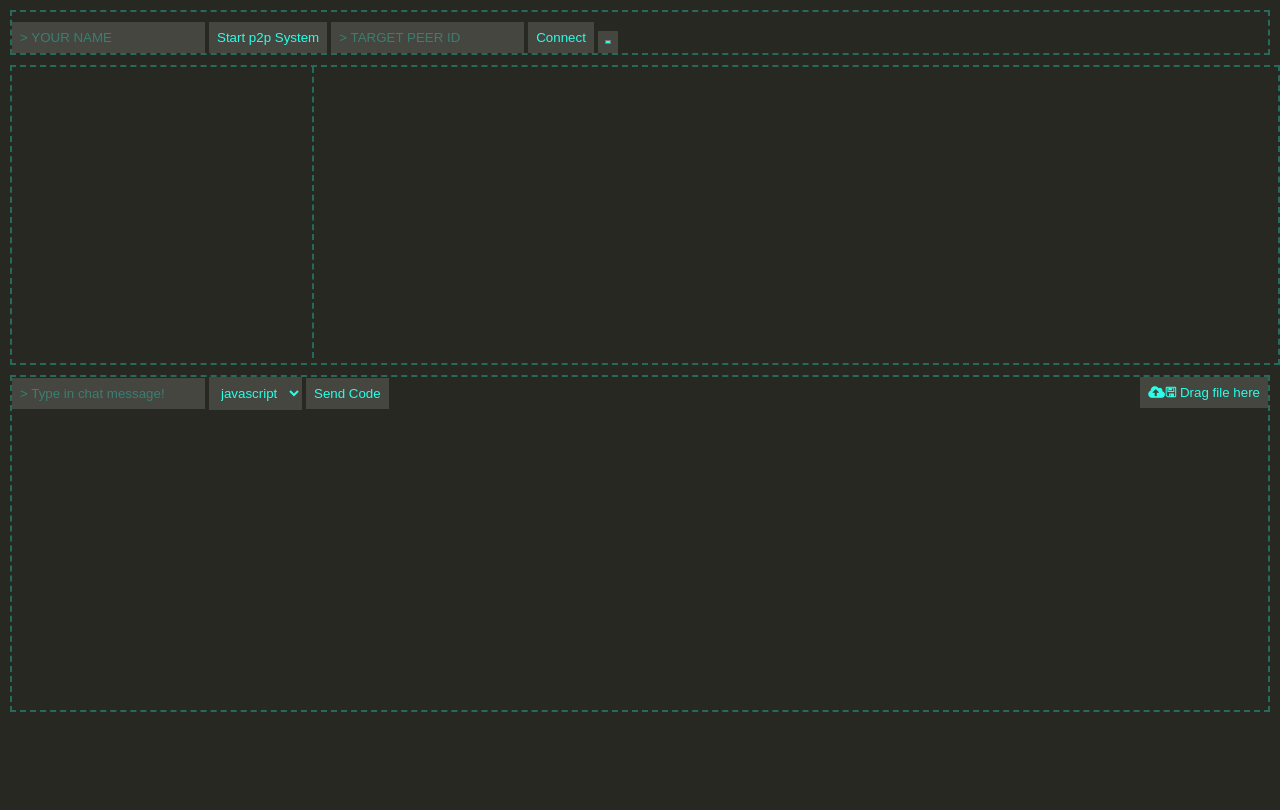
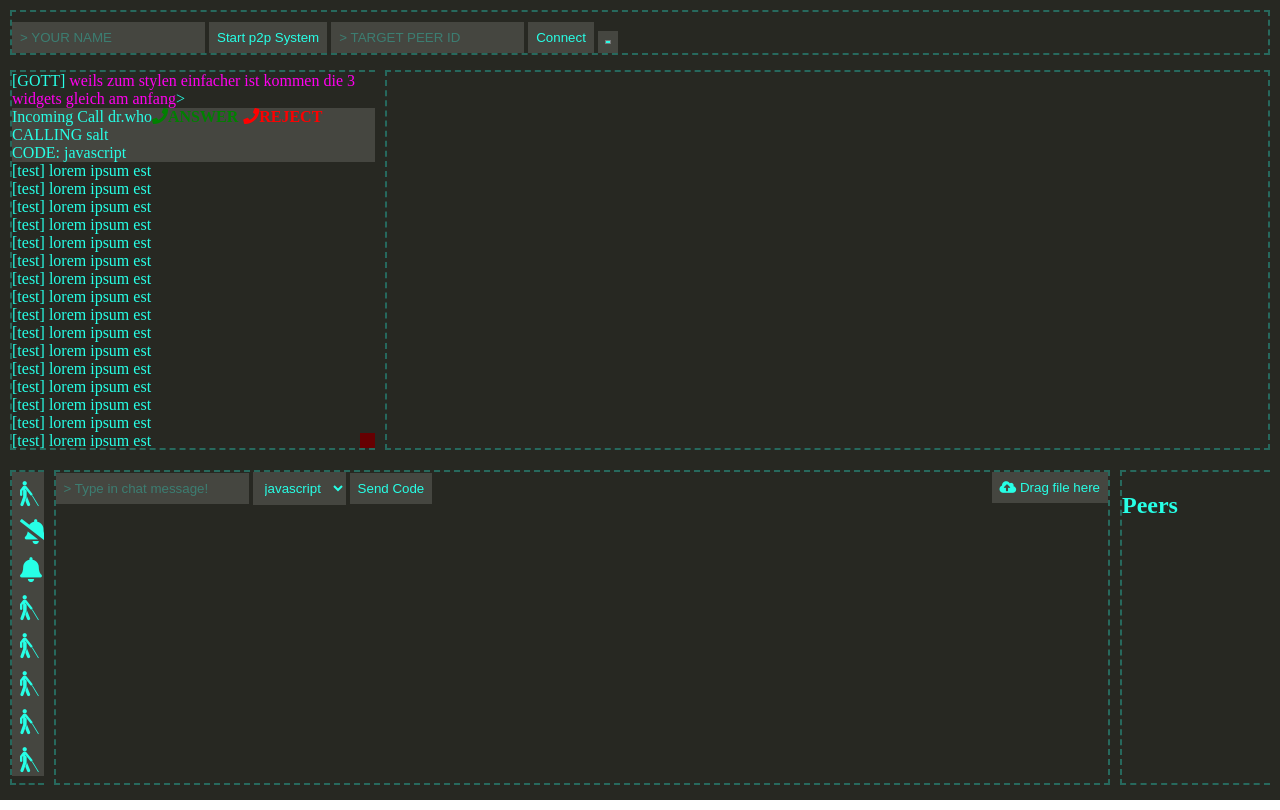
Before and after one commit to salt42/snipChat, a plain HTML site: page src/chat.html in a window 1280 px wide. Drawn offline with nearby package versions, Linux system fonts and the light colour scheme.

Commit message:
refactoring

```diff
--- a/src/snipChat.css
+++ b/src/snipChat.css
@@ -1,6 +1,9 @@
+/*region general*/
 #chatBox {
     --color: #27ffe6;
+    --color-high: #ff00ee;
     --color-use: #8bff87;
+    --color-response: #8bff87;
     --colorRGB: 255, 0, 153;
     --color-instruct: rgba(var(--colorRGB), 0.3);
     --bg-color-1: #272822;
@@ -9,8 +12,13 @@
     background: var(--bg-color-1);
     color: var(--color);
     padding: 5px;
-    height: 100%;
+    position: fixed;
+    top: 0;
+    left: 0;
+    right: 0;
+    bottom: 0;
 }
+
 #chatBox .box {
     box-sizing: border-box;
     border: var(--border);
@@ -18,6 +26,21 @@
     padding: 0px;
     overflow: hidden;
 }
+/*endregion*/
+
+/*region flex*/
+#chatBox .flex {
+    display: flex;
+}
+#chatBox.flex-vert,
+#chatBox .flex-vert {
+    display: flex;
+    flex-direction: column;
+}
+
+/*endregion*/
+
+/*region inputs*/
 #chatBox input,
 #chatBox select,
 #chatBox button {
@@ -26,33 +49,141 @@
     border: 0px;
     padding: 8px;
 }
+
 #chatBox input.color {
     padding: 5px;
     height: 22px;
     width: 20px;
     vertical-align: bottom;
 }
+
 #chatBox button {
-    height: 100%;
+    position: relative;
+    border: none;
+    outline: none;
+    cursor: pointer;
+    overflow: hidden;
+}
+#chatBox button:hover {
+    color: var(--color-response);
+}
+
+#chatBox button i:hover {
+    color: var(--color-response);
 }
 ::-webkit-input-placeholder {
     color: var(--color-instruct);
 }
-#chatBox .msg-box {
-    border-right: var(--border);
-    list-style: none;
-    padding: 0;
+
+/*endregion*/
+
+/*region flex layout*/
+#chatBox > div > .functions {
+    margin: 5px 5px 10px 5px;
+    width: 40px;
+}
+
+#chatBox > .connection {
+    flex-shrink: 0;
+}
+
+#chatBox > .messages {
+    display: flex;
+    flex-shrink: 0;
+    flex-grow: 0;
+    position: relative;
+    width: 100%;
+    min-height: 200px;
+    padding-bottom: 5px;
+    overflow: hidden;
+    max-height: 50%;
+}
+
+#chatBox > .messages .file-widget-view {
+    width: 100%;
+}
+
+#chatBox > div > .send {
+    /*min-height: 200px;*/
+    width: 100%;
+    flex-grow: 1;
+}
+#chatBox > .bottom.flex {
+    flex-grow: 1;
+}
+/*endregion*/
+
+/*region scroll bars*/
+::-webkit-scrollbar {
+    width: 3px;
+}
+
+::-webkit-scrollbar-button {
+    /*background-color: var(--color);*/
+    border: var(--border);
+}
+
+::-webkit-scrollbar-track {
+    background-color: transparent;
+}
+
+::-webkit-scrollbar-track-piece {
+    background-color: transparent;
+}
+
+::-webkit-scrollbar-thumb {
+    height: 50px;
+    border: var(--border);
+    border-color: var(--color);
+    border-radius: 0;
+}
+::-webkit-scrollbar-thumb:hover {
+    border-color: var(--color-use);
+ }
+::-webkit-scrollbar-corner {
+    background-color: #999;
+}
+
+::-webkit-resizer {
+    background-color: #660002;
+}
+
+/*endregion*/
+
+/*region side functions */
+#chatBox > div > .functions {
+    border-right: 0;
     overflow-y: scroll;
 }
-#chatBox .msg-box li{
+#chatBox > div > .functions > button {
+    width: 100%;
+    height: 38px;
+    color: var(--color) !important;
+    font-size: 25px !important;
+}
+
+/*endregion*/
+
+/*region msg box */
+#chatBox>.messages>.msg-box {
+    border-right: 0;
+    /*max-height: 100%;*/
+    min-width: 300px;
+    resize: horizontal;
+    overflow-y: scroll;
+}
+
+#chatBox .msg-box li {
     word-wrap: break-word;
 }
+
 #chatBox .msg-box .inline-widget {
     display: inline-block;
     background: var(--bg-color-2);
     cursor: pointer;
     width: 100%;
 }
+
 #chatBox .msg-box .inline-widget[name="file"] {
     background: var(--bg-color-2);
     box-sizing: border-box;
@@ -64,11 +195,15 @@
     font-size: 26px;
     padding: 5px;
 }
+
 #chatBox .msg-box .inline-widget[name="file"] a {
-    color: #ff0099;
+    color: var(--color-high);
     text-decoration: none;
 }
-#chatBox .msg-box .inline-widget[name="file"] i {}
+
+#chatBox .msg-box .inline-widget[name="file"] i {
+}
+
 #chatBox .msg-box .inline-widget[name="file"] ul {
     float: right;
     display: inline-block;
@@ -79,42 +214,47 @@
     font-weight: bold;
     width: 60%;
 }
+
 #chatBox .msg-box .inline-widget[name="file"] ul li span {
     font-weight: normal;
     float: right;
 }
+
 #chatBox .msg-box .inline-widget[name="file"] .source {}
+
 #chatBox .msg-box .inline-widget[name="file"] .size {}
+
 #chatBox .msg-box .inline-widget[name="file"] .name {}
+/*endregion*/
+
+/*region peer list*/
+#chatBox > .bottom.flex > .peer-list {
+    border-right: 0;
+    overflow-y: scroll;
+    min-width: 150px;
+}
+
+/*endregion*/
+
+/*region send box*/
 #chatBox .dropBox {
     float: right;
     box-sizing: border-box;
 }
+
 #chatBox .dropBox.hover {
     box-sizing: border-box;
     border: var(--border);
 }
-#chatBox i {
-    font-style: normal;
+
+/*endregion*/
+
+/*region ripple effect */
+#chatBox .ripple {
+    overflow: hidden;
 }
 
-
-
-#chatBox button{
-    position: relative;
-    border: none;
-    outline:none;
-    cursor: pointer;
-    overflow:hidden;
-    /*color: white;*/
-    /*padding: 18px 60px;*/
-    /*border-radius: 2px;*/
-    /*font-size: 22px;*/
-}
-#chatBox .ripple{
-    overflow:hidden;
-}
-#chatBox .ripple-effect{
+#chatBox .ripple-effect {
     position: absolute;
     border-radius: 50%;
     width: 50px;
@@ -122,6 +262,9 @@
     background: var(--color-use);
     animation: ripple-animation 2s;
 }
+
+
+
 @keyframes ripple-animation {
     from {
         transform: scale(1);
@@ -132,19 +275,36 @@
         opacity: 0;
     }
 }
+
+/*endregion*/
+
+/************ WIDGETS ************/
+
+/*region widget call*/
 #chatBox svg {
     height: 30px;
     width: 70px;
 }
-path{
+
+path {
     stroke-linecap: square;
     stroke: white;
     stroke-width: 0.5px;
 }
+
 .answer-call {
     color: green;
 }
+
 .reject-call {
     padding-left: 5px;
     color: red;
 }
+/*endregion*/
+
+/*region widget code*/
+.widget-code-view {
+    width: 100%;
+    height: 100%;
+}
+/*endregion*/
--- a/src/snipChat.js
+++ b/src/snipChat.js
@@ -1,7 +1,5 @@
-
 (function() {
-    let html = `<div id="chatBox">
-                    <audio class="audio-out"></audio>
+    let html = `<div id="chatBox" class="flex-vert">
                     <div class="connection box" style="">
                         <input class="nickname" value="" placeholder="> YOUR NAME">
                         <button class="peer-id" data-ripple-color="#89669b" >Start p2p System</button>
@@ -37,19 +35,35 @@
                             <rect x="0" y="0" width="100%" height="100%" fill="url(#gradient)" mask="url(#mask)"></rect>
                         </svg>
                     </div>
-                    <div class="messages box" style="position: relative; display:flex; flex-wrap: wrap; height: 300px; width: 100%; overflow: hidden; padding-bottom: 5px">
-                        <ul class="msg-box" style="width: 300px; flex-grow: 0; margin: 0px;"></ul>
-                        <div class="received-code-view" style="min-width: 200px; height: 100%; flex-grow: 5;overflow: hidden;"></div>
+                    <div class="messages">
+                        <ul class="msg-box box"></ul>
+                        <div class="file-widget-view box"></div>
                     </div>
-                    <div class="send box" style="">
-                        <input class="chat-send-msg" placeholder="> Type in chat message!">
-                        <select class="language"></select>
-                        <button class="send-code">Send Code</button>
-                        <button class="dropBox"><i class="fas fa-cloud-upload-alt">🖫</i> Drag file here</button>
-                        <div class="code-view" style="min-width: 200px; height: 300px; "></div>
+                    <div class="bottom flex">
+                        <div class="functions box">
+                            <button><i class="fa fa-blind"></i></button>
+                            <button><i class="fa fa-bell-slash"></i></button>
+                            <button><i class="fa fa-bell"></i></button>
+                            <button><i class="fa fa-blind"></i></button>
+                            <button><i class="fa fa-blind"></i></button>
+                            <button><i class="fa fa-blind"></i></button>
+                            <button><i class="fa fa-blind"></i></button>
+                            <button><i class="fa fa-blind"></i></button>
+                        </div>
+                        <div class="send box">
+                            <input class="chat-send-msg" placeholder="> Type in chat message!">
+                            <select class="language"></select>
+                            <button class="send-code">Send Code</button>
+                            <button class="dropBox"><i class="fas fa-cloud-upload-alt"></i> Drag file here</button>
+                            <div class="code-view" style="min-width: 200px; height: 90px;"></div>
+                        </div>
+                        <div class="peer-list box">
+                            <h2>Peers</h2>
+                        </div>
                     </div>
-                </div>`
+                </div>`;
     $(document.body).append(html);
+
     let G = {
             chat: {},
             audio: {}
@@ -58,12 +72,12 @@
         peerID,
         peerNick = "",
         $chatBox = $("#chatBox"),
-        $audioOut = $("#chatBox .audio-out"),
         $id = $("#chatBox .peer-id"),
         $nickname = $("#chatBox .nickname"),
         $target = $("#chatBox .target-peer-id"),
         $connect = $("#chatBox .connect"),
         $msgBox = $("#chatBox .msg-box"),
+        $fileWidgetView = $("#chatBox .file-widget-view"),
         $input = $("#chatBox .chat-send-msg"),
         $dropBox = $("#chatBox .dropBox"),
         $sendCode = $("#chatBox .send-code"),
@@ -72,7 +86,6 @@
         $codeView,
         $receivedCodeView,
         codeViewFlask,
-        receivedCodeViewFlask,
         connectedChatPeers = {},
         connectedFilePeers = {},
         peers = {},
@@ -92,6 +105,8 @@
             reliable: true,
             metadata: {}
         };
+
+    /*region p2p handling */
     function addPeer(peerID, nickname, color) {
         if (!peers.hasOwnProperty(peerID)) {
             peers[peerID] = {
@@ -289,6 +304,38 @@
             });
         });
     }
+    // DEPRECATED USE BROADCAST INSTEAD! Goes through each active peer and calls FN on its connections.
+    function eachActiveChatConnection(fn) {
+        for (let peerID in connectedChatPeers) {
+            if (connectedChatPeers.hasOwnProperty(peerID)) {
+                fn(connectedChatPeers[peerID], connectedFilePeers[peerID]);
+            }
+        }
+    }
+    function broadcast(fn) {
+        for (let peerID in connectedChatPeers) {
+            if (connectedChatPeers.hasOwnProperty(peerID)) {
+                fn(connectedChatPeers[peerID], connectedFilePeers[peerID]);
+            }
+        }
+    }
+    /*endregion*/
+
+    /*region chat */
+    function write(sender, text) {
+        $msgBox.prepend('<li><span class="' + sender + '">[' + sender + '] </span>' + text + '</li>');
+    }
+    function error(msg) {
+        $msgBox.prepend('<li><span class="error">[ERROR] </span>' + msg + '</li>');
+    }
+    function writeWidget(name, html) {
+        let $element = $( `<li class="inline-widget" name="${name}">` + html + '</li>');
+        $msgBox.prepend($element);
+        return $element;
+    }
+    /*endregion*/
+
+    /*region utils */
     function humanFileSize(bytes, si) {
         var thresh = si ? 1000 : 1024;
         if(Math.abs(bytes) < thresh) {
@@ -304,18 +351,16 @@
         } while(Math.abs(bytes) >= thresh && u < units.length - 1);
         return bytes.toFixed(1)+' '+units[u];
     }
-    //chat
-    function write(sender, text) {
-        $msgBox.prepend('<li><span class="' + sender + '">[' + sender + '] </span>' + text + '</li>');
+    function hexToRgb(hex) {
+        let result = /^#?([a-f\d]{2})([a-f\d]{2})([a-f\d]{2})$/i.exec(hex);
+        return result ? {
+            r: parseInt(result[1], 16),
+            g: parseInt(result[2], 16),
+            b: parseInt(result[3], 16)
+        } : null;
     }
-    function error(msg) {
-        $msgBox.prepend('<li><span class="error">[ERROR] </span>' + msg + '</li>');
-    }
-    function writeWidget(name, html) {
-        let $element = $( `<li class="inline-widget" name="${name}">` + html + '</li>');
-        $msgBox.prepend($element);
-        return $element;
-    }
+    /*endregion*/
+
     function closeAll() {
         eachActiveConnection(function(c) {
             c.close();
@@ -388,29 +433,6 @@
         }
         commands[com].run.apply(null, args.slice(1));
     }
-    function broadcast(fn) {
-        for (let peerID in connectedChatPeers) {
-            if (connectedChatPeers.hasOwnProperty(peerID)) {
-                fn(connectedChatPeers[peerID], connectedFilePeers[peerID]);
-            }
-        }
-    }
-    // DEPRECATED USE BROADCAST INSTEAD! Goes through each active peer and calls FN on its connections.
-    function eachActiveChatConnection(fn) {
-        for (let peerID in connectedChatPeers) {
-            if (connectedChatPeers.hasOwnProperty(peerID)) {
-                fn(connectedChatPeers[peerID], connectedFilePeers[peerID]);
-            }
-        }
-    }
-    function hexToRgb(hex) {
-        let result = /^#?([a-f\d]{2})([a-f\d]{2})([a-f\d]{2})$/i.exec(hex);
-        return result ? {
-            r: parseInt(result[1], 16),
-            g: parseInt(result[2], 16),
-            b: parseInt(result[3], 16)
-        } : null;
-    }
     function setColor(hexCode) {
         localStorage.setItem("lastColor", hexCode);
         let rgb = hexToRgb(hexCode);
@@ -420,8 +442,7 @@
     }
     function showCode(data) {
         // $receivedCodeView.val(data.code);
-        receivedCodeViewFlask.run(".received-code-view", { language: data.language});
-        receivedCodeViewFlask.update(data.code);
+        openFileWidget("code", data.language, data.code);
     }
     G.audio.connect = function(stream) {
         // let captureStream = $audioOut[0].captureStream(stream);
@@ -436,12 +457,26 @@
         // outputMediaStream = new MediaStream(outputTracks);
     };
 
-    //widgets
-    let widgets = [];
+    /*region widget handling */
+    let widgets = {};
     let commands = {};
     let fileTypes = new Map();
-    function Widget(fn) {
-        let widget = {};
+    let openWidget = null;
+
+    class BaseWidget {
+        constructor(id) {
+            this.id = id;
+        }
+        closeView() {
+            openWidget = null;
+        }
+        openView() {
+            openWidget = this.id;
+        }
+    }
+    function Widget(id, fn) {
+        if (widgets.hasOwnProperty(id)) throw new Error("widget id already taken!");
+        let widget = new BaseWidget();
         fn.call(widget, G);
         if (widget.hasOwnProperty("command") ) {
             if (commands.hasOwnProperty(widget.command)) throw new Error("Command '" + widget.command + "' exists already!");
@@ -451,7 +486,7 @@
             if (fileTypes.has(widget.fileType)) throw new Error("FileType '" + widget.fileType + "' exists already!");
             fileTypes[widget.fileType] = widget;
         }
-        widgets.push(widget);
+        widgets[id] = widget;
     }
     function fireEvent(name, ...args) {
         for (let widget in widgets) {
@@ -461,6 +496,23 @@
             }
         }
     }
+    function openFileWidget(widgetID, ...args) {
+        if (!widgets.hasOwnProperty(widgetID)) throw new Error("widget with id '" + widgetID + "' not found!");
+        if (openWidget) widgets[openWidget].closeView();
+        $fileWidgetView.empty();
+        widgets[widgetID].openView($fileWidgetView, ...args);
+    }
+    function openFile(mimeType, blob) {
+        if (!mimeTypes.has(mimeType)) {
+
+        }
+        // widgets[widgetID].openView();
+        return true;
+    }
+    function canUseMIMEtype(mimeType) {
+        return true;
+    }
+    /*endregion*/
 
     G.peerToNick = peerToNick;
     G.nickToPeer = nickToPeer;
@@ -579,8 +631,6 @@
         $langSelect.val(lastLanguage);
         codeViewFlask = new CodeFlask();
         codeViewFlask.run(".code-view", { language: lastLanguage});
-        receivedCodeViewFlask = new CodeFlask();
-        receivedCodeViewFlask.run(".received-code-view", { language: 'js'});
 
         $codeView = $("#chatBox .code-view textarea");
         $receivedCodeView = $("#chatBox .received-code-view textarea");
@@ -620,8 +670,7 @@
         }, 2000);
     });
 
-
-    Widget(function(G) {
+    Widget("test", function(G) {
         let history = [];
         let oPush = history.push;
         history.push = (e) => {
@@ -636,7 +685,33 @@
                 .data("id", codeId);
         };
     });
-    Widget(function(G) {
+    Widget("code", function(G) {
+        let receivedCodeViewFlask;
+        let history = [];
+        let oPush = history.push;
+        history.push = (e) => {
+            return oPush.call(history, e)-1;
+        };
+        G.codeHistory = history;
+
+        this.openView = ($container, language, code) => {
+            // super.openView();
+        // <div class="received-code-view box" style="min-width: 200px; height: 100%; flex-grow: 5;overflow: hidden;"></div>
+            let id = "U" + (Math.round(Math.random()* 99999999999)).toString(16);
+            $container.append('<div id="'+ id +'" class="widget-code-view"></div>');
+            receivedCodeViewFlask = new CodeFlask();
+            // receivedCodeViewFlask.run(".received-code-view", { language: 'js'});
+            receivedCodeViewFlask.run("#" + id, { language: language});
+            receivedCodeViewFlask.update(code);
+        };
+        this.onCode = (data) => {
+            let codeId = G.codeHistory.push(data);
+            showCode(data);
+            writeWidget("code", `<span>CODE: ${data.language}</span>`)
+                .data("id", codeId);
+        };
+    });
+    Widget("call", function(G) {
         let constraints = { audio: true, video: false };
         this.command = "call";
         this.run = (target, msg) => {
@@ -645,7 +720,6 @@
                 console.log("nice")
             });
         };
-        this.fileType = "call/voice";
         this.openFile = (file) => {
 
         };
@@ -747,4 +821,21 @@
             doDraw();
         }
     });
+
+
+    (()=> {
+        for (let i = 0; i < 30; i++) {
+            write("test", "lorem ipsum est")
+        }
+
+        let target = "salt";
+        let peer = "dr.who";
+        let data = {language:"javascript"};
+
+        writeWidget("code", `<span>CODE: ${data.language}</span>`)
+        G.chat.writeWidget("call", `<span>CALLING ${target}</span>`);
+        G.chat.writeWidget("callIn", `<span>Incoming Call ${peer}</span><span class="fas fa-phone answer-call">ANSWER</span><span class="fas fa-phone reject-call">REJECT</span>`);
+
+        write("GOTT", "<span style='color: #ff00ee'>weils zum stylen einfacher ist kommen die 3 widgets gleich am anfang</span>>")
+    })();
 })();
```
Also changed, not shown: libs/prism.min.css (added), libs/prism.min.js (added).
